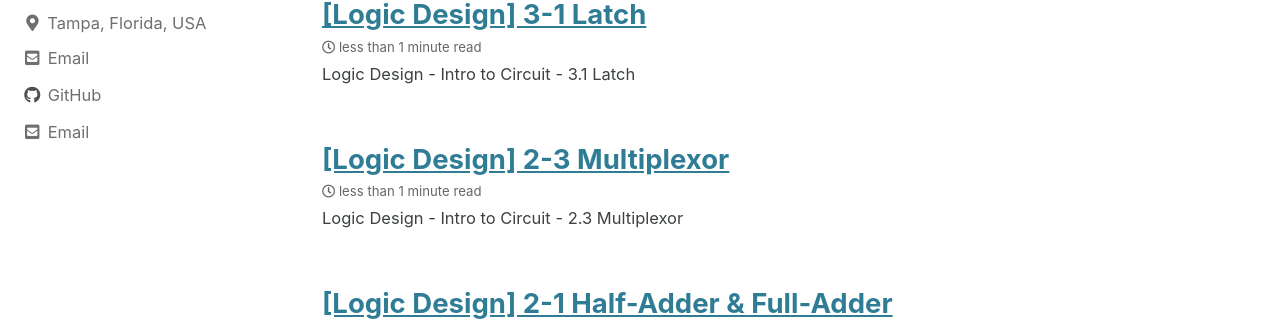
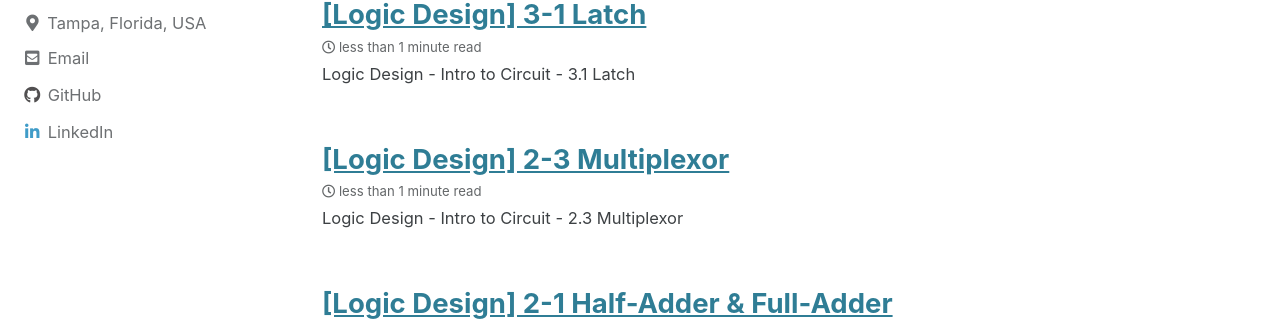
Before and after one commit to Siwon-Kim/Siwon-Kim.github.io, a Jekyll site: the page built from index.html, in a window 1280 px wide. Shown: the part 248-569 px from the top of the page. Built offline with Jekyll 4.4.1, drawn with Linux system fonts in a browser that asks for light colours; cached includes are drawn as plain includes; the list of posts is cut into pages by our own code.

Commit message:
Update _config.yml

```diff
--- a/_config.yml
+++ b/_config.yml
@@ -106,7 +106,6 @@ author:
   avatar           : # path of avatar image, e.g. "/assets/images/bio-photo.jpg"
   bio              : "Welcome! This is a blog for tracking and reviewing **what I have learned**!"
   location         : "Tampa, Florida, USA"
-  email            : "siwonkim1108@gmail.com"
   links:
     - label: "Email"
       icon: "fas fa-fw fa-envelope-square"
@@ -117,6 +116,9 @@ author:
     - label: "GitHub"
       icon: "fab fa-fw fa-github"
       url: "https://github.com/Siwon-Kim"
+    - label: "LinkedIn"
+      icon: "fab fa-fw fa-linkedin-in"
+      url: "https://www.linkedin.com/in/siwonkim1108/"
 
 # Site Footer
 footer:
@@ -124,15 +126,6 @@ footer:
     - label: "GitHub"
       icon: "fab fa-fw fa-github"
       url: "https://github.com/Siwon-Kim"
-    - label: "GitLab"
-      icon: "fab fa-fw fa-gitlab"
-      # url:
-    - label: "Bitbucket"
-      icon: "fab fa-fw fa-bitbucket"
-      # url:
-    - label: "Instagram"
-      icon: "fab fa-fw fa-instagram"
-      # url:
 
 
 # Reading Files
```
